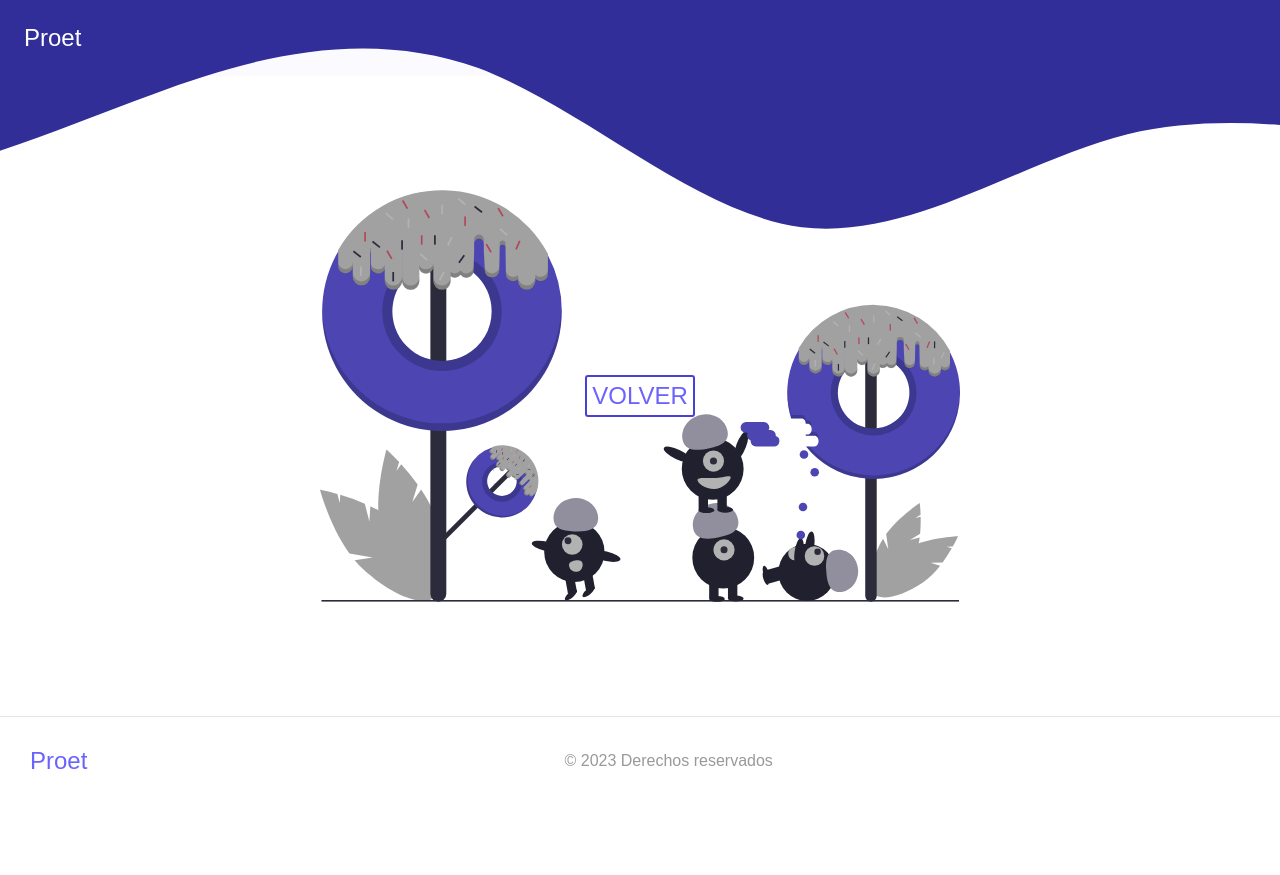
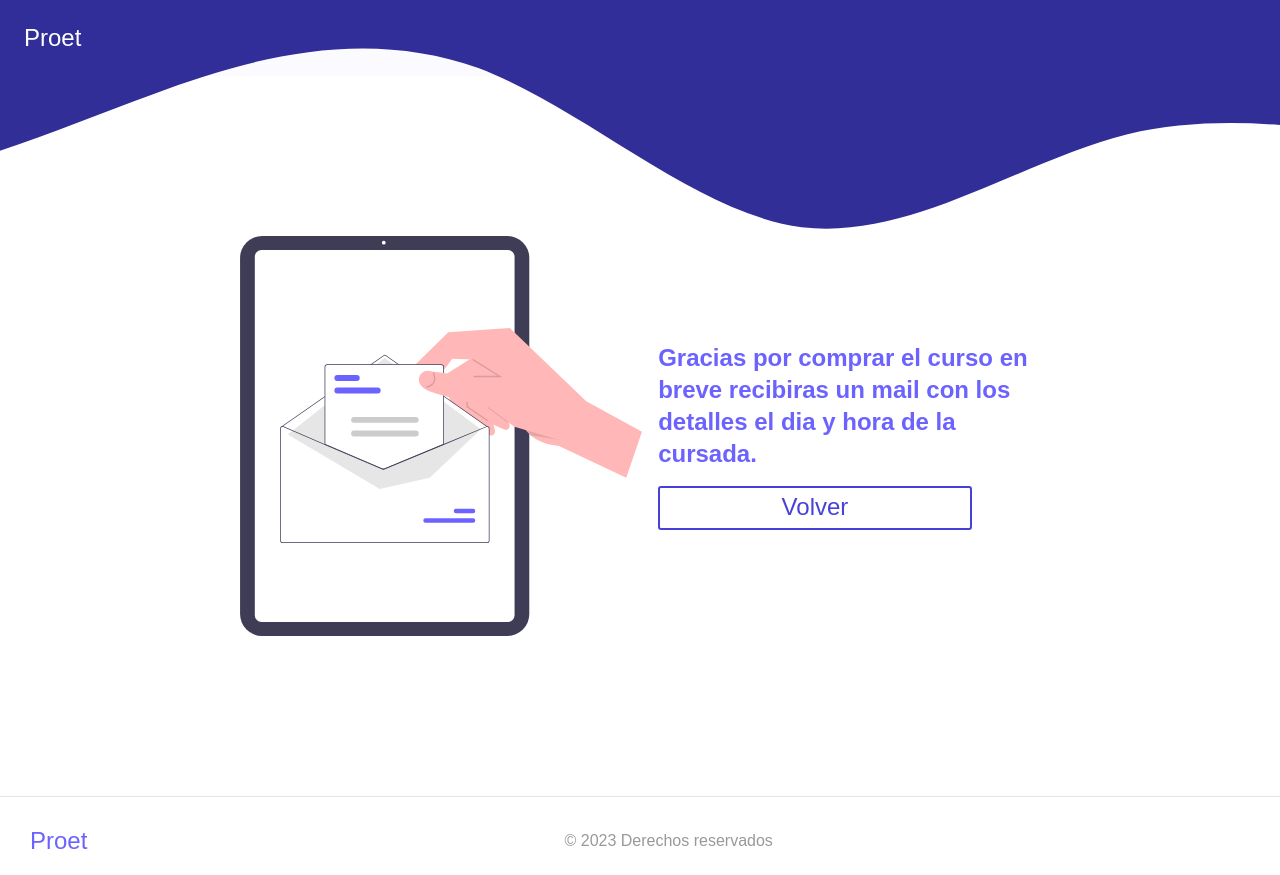
Before and after one commit to iarmolla/proet-react, a React (Create React App) app: page /subscription in a window 1280 px wide. Before the commit the page ends 800 px from the top, so only its background shows below. Built offline with nearby package versions, Linux system fonts and the light colour scheme.

Commit message:
adding subscription

```diff
--- a/src/App.css
+++ b/src/App.css
@@ -1,7 +1,7 @@
 body {
   background-color: #ffffffdc;
 }
-*{
+* {
   scroll-behavior: smooth;
 }
 @media (max-width: 768px) {
@@ -24,6 +24,10 @@ main {
   flex-direction: column;
 }
 
+.form__submit {
+  cursor: pointer;
+}
+
 .container {
   min-height: 100vh;
   display: flex;
@@ -41,20 +45,6 @@ main {
   font-size: 0.8rem;
 }
 
-.form__errors {
-  position: relative;
-}
-.form__error {
-  position: absolute;
-  color: rgba(255, 38, 38, 0.762);
-  top: 95%;
-  padding-top: 8px;
-  font-size: 11px;
-}
-
-.form__error--margin {
-  top: 90%;
-}
 .form__section {
   display: flex;
   flex-direction: column;
@@ -273,15 +263,6 @@ input {
     opacity: 1;
   }
 }
-@media (max-width: 320px) {
-  .form {
-  }
-}
-
-@media (max-width: 768px) {
-  .form {
-  }
-}
 
 .default,
 .mastercard {
@@ -318,14 +299,9 @@ button {
 
 input {
   font-family: inherit;
-  padding: 12px 10px;
   min-width: 300px;
   max-width: 300px;
   letter-spacing: 1px;
-}
-
-.form__group {
-  margin-bottom: 1rem;
 }
 
 label {
@@ -360,13 +336,21 @@ img {
 }
 
 .container {
- display: flex;
- flex-direction: row;
- justify-content: center;
- gap: 5rem;
+  display: flex;
+  flex-direction: row;
+  justify-content: center;
+  gap: 5rem;
 }
 
 .stats {
   height: 70%;
   object-fit: contain;
 }
+
+.form__error {
+  color: #cf2323;
+}
+
+.form__section {
+  gap: 0.5rem;
+}
--- a/src/App.js
+++ b/src/App.js
@@ -8,6 +8,7 @@ import Backend from "./components/Backend";
 import Frontend from "./components/Frontend";
 import Fullstack from "./components/Fullstack";
 import Error from "./components/Error";
+import Subscription from "./components/Subscription";
 
 function App() {
   return (
@@ -21,6 +22,7 @@ function App() {
           <Route path="/backend" element={<Backend />}></Route>
           <Route path="/fullstack" element={<Fullstack />}></Route>
           <Route path="/credit" element={<CreditCard />}></Route>
+          <Route path="/subscription" element={<Subscription/>}></Route>
           <Route path="*" element={<Error/>}></Route>
         </Routes>
       </BrowserRouter>
--- /dev/null
+++ b/src/components/Subscription.jsx
@@ -0,0 +1,24 @@
+import React from 'react'
+import '../styles/subscription.css'
+import Navbar from '../components/Navbar'
+import Footer from '../components/Footer'
+import sub from '../assets/sub.svg'
+import { Link } from 'react-router-dom'
+
+function Subscription() {
+    return (
+        <>
+            <Navbar hide="hide"></Navbar>
+            <section className='subscription'>
+                <img src={sub} className="subscription__image" alt="subscription" />
+                <article className='subscription__section'>
+                    <h3 className='subscription__title'>Gracias por comprar el curso en breve recibiras un mail con los detalles el dia y hora de la cursada.</h3>
+                    <Link to="/" className="ov-btn-slide-left ov-btn-slide-left--outline backend">Volver</Link>
+                </article>
+            </section>
+            <Footer></Footer>
+        </>
+    )
+}
+
+export default Subscription
--- a/src/styles/credit.css
+++ b/src/styles/credit.css
@@ -14,9 +14,15 @@
 }
 @media (max-width:992px) {
     .container {
-        margin: 0 2rem;
+        margin: 10px 2rem;
     }
     .visa,.standar,.mastercard {
         left: 0;
     }
 }
+
+@media (min-width:1200px) {
+    .container {
+        margin: 1rem 2rem;
+    }
+}
--- a/src/styles/pricing.css
+++ b/src/styles/pricing.css
@@ -69,6 +69,8 @@
 }
 
 
+
+
 @media (max-width:768px) {
   .pricing{
     flex-direction: column;
--- /dev/null
+++ b/src/styles/subscription.css
@@ -0,0 +1,48 @@
+.subscription {
+  display: flex;
+  justify-content: center;
+  align-items: center;
+  min-height: 90vh;
+  flex-direction: row;
+  margin: 0 15rem;
+  gap: 1rem;
+}
+.subscription__title {
+  font-size: 1.5rem;
+  color: #6c63ff;
+  line-height: 2rem;
+}
+.subscription__image {
+  display: none;
+  object-fit: contain;
+  height: 400px;
+  filter: none;
+}
+
+.subscription__section {
+  display: flex;
+  flex-direction: column;
+  gap: 1rem;
+  align-items: flex-start;
+  justify-content: center;
+}
+
+@media (max-width:600px) {
+    .subscription {
+        margin: 1rem;
+      }
+}
+@media (max-width: 992px) {
+  .subscription__title {
+    text-align: center;
+  }
+  .subscription__section {
+    align-items: center;
+  }
+}
+
+@media (min-width: 992px) {
+  .subscription__image {
+    display: flex;
+  }
+}
--- a/src/views/CreditCard.jsx
+++ b/src/views/CreditCard.jsx
@@ -5,10 +5,12 @@ import money from '../assets/money.svg'
 import '../styles/credit.css'
 import Footer from '../components/Footer'
 import Navbar from '../components/Navbar'
+import { useNavigate } from 'react-router-dom';
 
 function CreditCard() {
   const [type, setType] = useState();
-    const [focus, setFocus]  = useState(false)
+  const navigate = useNavigate()
+  const [focus, setFocus] = useState(false)
   const GetCardType = (number) => {
     // visa
     var re = new RegExp("^4");
@@ -70,18 +72,24 @@ function CreditCard() {
             const validateNumbers = "^[0-9]+$"
             const errors = {};
             if (!values.name) {
-                errors.name = "Required";
+              errors.name = "Completar campo";
             }
-              if(!values.number) {
-                errors.number = "Required";
+            if (!values.number) {
+              errors.number = "Completar campo";
+            }
+            if (!values.email) {
+              errors.email = "Completar campo";
+            }
+            if (!values.date) {
+              errors.date = "Completar campo";
+            }
+            if (!values.cvc) {
+              errors.cvc = "Completar campo";
             }
             return errors;
           }}
-            onSubmit={(values, { setSubmitting }) => {
-              setTimeout(() => {
-                alert(JSON.stringify(values, null, 2));
-                setSubmitting(false);
-              }, 400);
+          onSubmit={() => {
+            navigate('/subscription')
           }}
         >
           {({
@@ -102,14 +110,14 @@ function CreditCard() {
                 />
                 {/* DEFAULT */}
                 <div className={`${type !== "Visa" && type !== "Mastercard" ? 'standar default__active' : 'default__disable'}`}>
-                    <div className={`credit__card__mastercard ${focus ? 'credit__card__animate':''}`} >
+                  <div className={`credit__card__mastercard ${focus ? 'credit__card__animate' : ''}`} >
                     <div className={`credit__card ${focus ? 'credit__card--disable' : 'credit__card--active'}`}>
                       <div className="card__chip"></div>
                       <span className="card__hide">{values.number || "**** **** **** ****"}</span>
                       <span className="card__name">{values.name || "NAME"}</span>
                       <span className="card__date">{values.date || "MM/YY"}</span>
                     </div>
-                      <div className={`credit__card card__back ${focus ? ' card__back--active' : 'card__back--disable' }`} >
+                    <div className={`credit__card card__back ${focus ? ' card__back--active' : 'card__back--disable'}`} >
                       <div className="card__line">
                         <span className="card__code card__code--">{values.cvc || "CVC"}</span>
                       </div>
@@ -120,14 +128,14 @@ function CreditCard() {
                 {/* MASTERCARD */}
                 <div className={`${type == "Mastercard" ? 'master mastercard__active' : 'mastercard__disable'}`}>
                   <div className={`credit__card__mastercard credit__card__mastercard__front ${focus ? 'credit__card__animate' : ''}`}>
-                      <div className={`card__front ${focus ? 'credit__card--disable' :'credit__card--active'}`}>
+                    <div className={`card__front ${focus ? 'credit__card--disable' : 'credit__card--active'}`}>
                       <div className="card__chip"></div>
                       <div className="credit__card__mastercard__logo"></div>
                       <span className="card__hide">{values.number || "**** **** **** ****"}</span>
                       <span className="card__name">{values.name || "NAME"}</span>
                       <span className="card__date">{values.date || "MM/YY"}</span>
                     </div>
-                      <div className={`credit__card__mastercard card__back ${focus ? 'card__back--active':'card__back--disable'}`}>
+                    <div className={`credit__card__mastercard card__back ${focus ? 'card__back--active' : 'card__back--disable'}`}>
                       <div className="card__line">
                         <span className="card__code">{values.cvc || "CVC"}</span>
                       </div>
@@ -146,7 +154,7 @@ function CreditCard() {
                       <span className="card__name">{values.name || "NAME"}</span>
                       <span className="card__date">{values.date || "MM/YY"}</span>
                     </div>
-                      <div className={`credit__card__visa card__back__visa ${focus ?'card__back--active':'card__back--disable'}`}>
+                    <div className={`credit__card__visa card__back__visa ${focus ? 'card__back--active' : 'card__back--disable'}`}>
                       <div className="card__line">
                         <span className="card__code card__code--">{values.cvc || "CVC"}</span>
                       </div>
@@ -156,38 +164,55 @@ function CreditCard() {
                   </div>
                 </div>
               </section>
-                <form>
+              <form onSubmit={handleSubmit}>
                 <section className="form__section">
                   <article className="form__group">
                     <label>CARDHOLDER NAME</label>
-                      <input type="text" placeholder="name" name="name" value={values.name} maxLength="12" onChange={handleChange}/>
+                    <input type="text" placeholder="name" name="name" value={values.name} maxLength="12" onChange={handleChange} />
                   </article>
+                  <div>
+                    <label className='form__error'>{errors.name}</label>
+                  </div>
                   <article className="form__group">
                     <label>EMAIL</label>
-                      <input type="text" placeholder="email" name="email" value={values.email} maxLength="12" onChange={handleChange}/>
+                    <input type="text" placeholder="email" name="email" value={values.email} maxLength="12" onChange={handleChange} />
                   </article>
+                  <div>
+                    <label className='form__error'>{errors.email}</label>
+                  </div>
                   <article className="form__group">
                     <label htmlFor="">CARD NUMBER</label>
-                      <input type="text" placeholder="number" name="number" maxLength={16} value={values.number} onChange={handleChange}/>
+                    <input type="text" placeholder="number" name="number" maxLength={16} value={values.number} onChange={handleChange} />
                   </article>
+                  <div>
+                    <label className='form__error'>{errors.number}</label>
+                  </div>
                   <article className="form__group">
                     <div className="form__group">
                       <label htmlFor="">DATE</label>
-                        <input type="text" placeholder="date" name="date" maxLength={5} value={values.date} onChange={handleChange}/>
+                      <input type="text" placeholder="date" name="date" maxLength={5} value={values.date} onChange={handleChange} />
                     </div>
+                  </article>
+                  <div>
+                    <label className='form__error'>{errors.date}</label>
+                  </div>
+                  <article className="form__group">
                     <div className="form__group">
                       <label htmlFor="">CVC</label>
-                        <input type="text" placeholder="cvc" name="cvc" maxLength={4} value={values.cvc} onChange={handleChange} onClick={()=> {
+                      <input type="text" placeholder="cvc" name="cvc" maxLength={4} value={values.cvc} onChange={handleChange} onClick={() => {
                         setFocus(true)
-                        }} onBlur={()=> {
+                      }} onBlur={() => {
                         setFocus(false)
-                        }} onFocus={()=> {
+                      }} onFocus={() => {
                         setFocus(true)
-                        }}/>
+                      }} />
                     </div>
                   </article>
+                  <div>
+                    <label className='form__error'>{errors.cvc}</label>
+                  </div>
                   <article>
-                      <button>Confirm</button>
+                    <button className='form__submit'>Confirm</button>
                   </article>
                 </section>
               </form>
```
Also changed, not shown: src/assets/sub.svg (added). Lines whose indentation alone changed are shown as unchanged.
